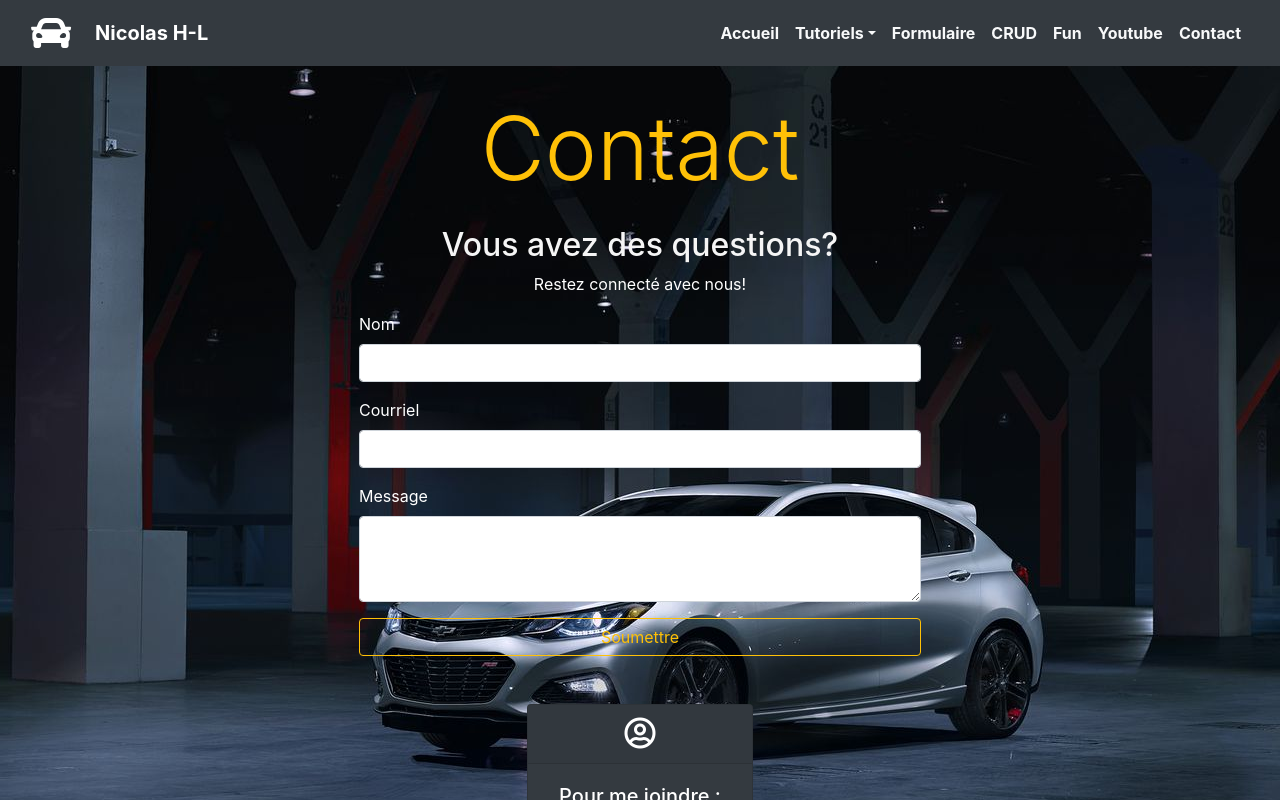
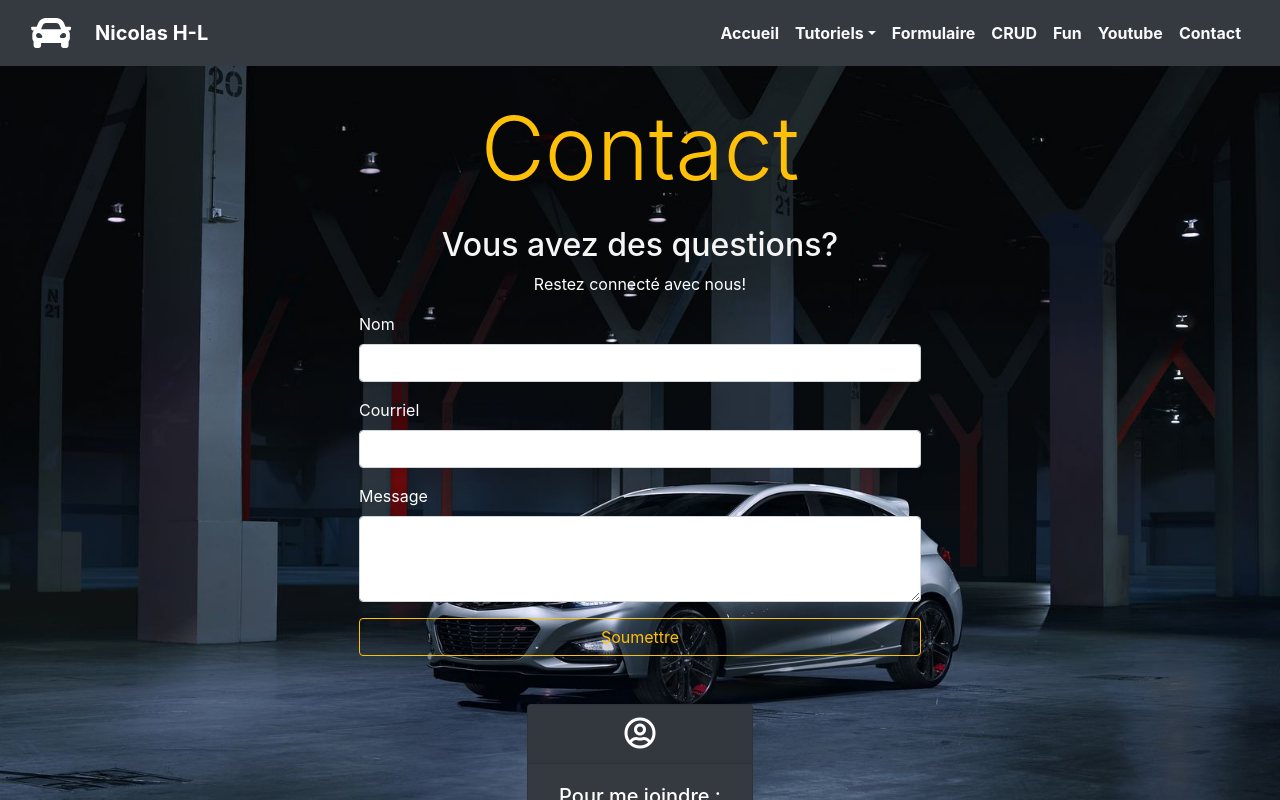
Before and after one commit to NicolasH-L/FullStackProject, an Angular app: page /contact in a window 1280 px wide. Shown: the top 800 px of the page. Built offline with nearby package versions, Linux system fonts and the light colour scheme.

Commit message:
Update colors

```diff
--- a/src/app/application/contact/contact.component.css
+++ b/src/app/application/contact/contact.component.css
@@ -1,7 +1,8 @@
 .bg-contact{
     background-image: url('src/assets/images/voitures/Chevrolet-Redline-Special-Editions-4.jpg');
     background-repeat: no-repeat;
-    background-position: center center;
+    background-position: center;
+    background-size: cover;
 }
 
 h2{
--- a/src/app/application/fun/fun.component.css
+++ b/src/app/application/fun/fun.component.css
@@ -1,7 +1,7 @@
 .bg-fun{
     background-image: url('src/assets/images/teriteri/f803b96bc0d8ae42942fa0df20c5783e.png');
     background-repeat: no-repeat;
-    background-position: center center;
+    background-position: center;
     background-color: black;
     background-size: 90%;
 }
```
